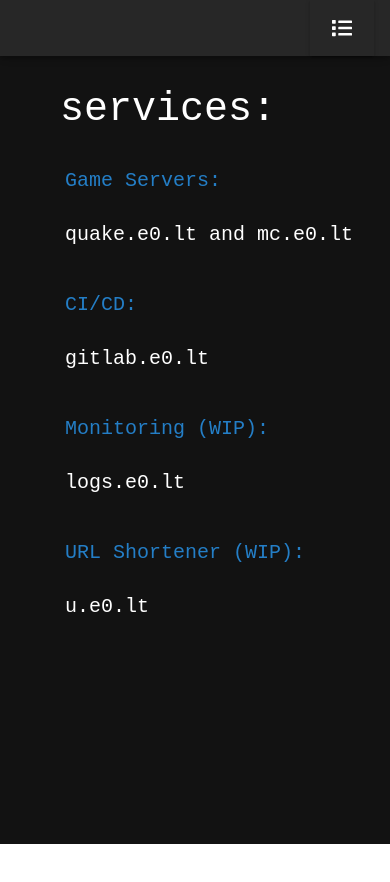
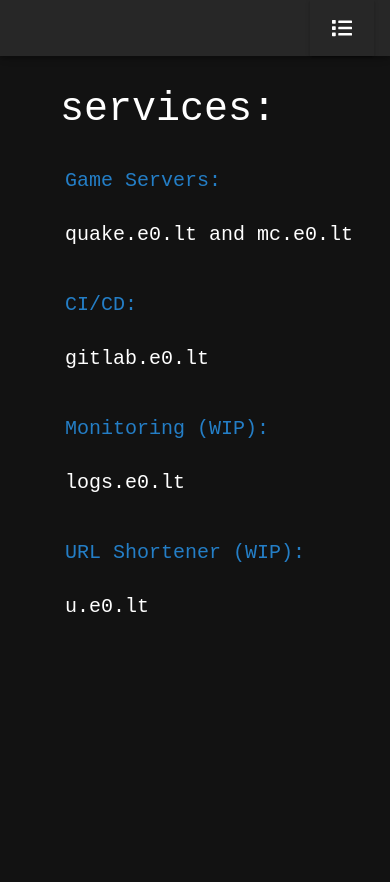
Before and after one commit to diana-v/tl_portfolio, a Vue app: page /services in a window 390 px wide. Shown: the top 882 px of the page. Before the commit the page ends 844 px from the top, so only its background shows below. Built offline with nearby package versions, Linux system fonts and the light colour scheme.

Commit message:
Mobile viewport size bug fixes.

```diff
--- a/src/views/Contact.vue
+++ b/src/views/Contact.vue
@@ -191,7 +191,7 @@
         color: #ffffff;
         font-size: 70px;
         margin: 20px 10px 5px 30%;
-        padding-right: 20px;
+        padding-right: 25px;
     }
 
     .contact-link-section {
--- a/src/views/Services.vue
+++ b/src/views/Services.vue
@@ -33,6 +33,8 @@
         margin-left: 50px;
         margin-right: 50px;
         margin-top: 20px;
+        height: 100vh;
+        overflow: hidden;
     }
 
     .services-row:hover .services-title {
```
